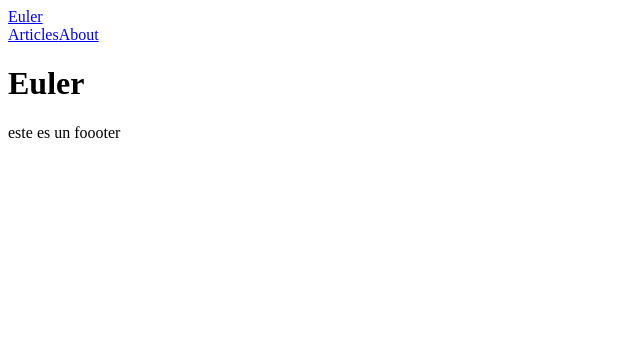
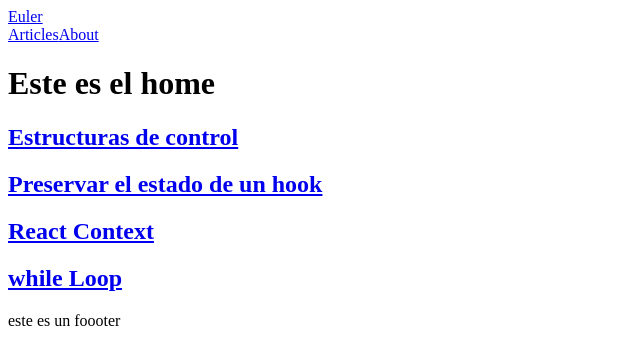
Before and after one commit to Hctor11/Euler, a Next.js app: page / in a window 1280 px wide. Shown: the top 364 px of the page, without its empty margins (0-640 px from the left). Built offline with nearby package versions, Linux system fonts and the light colour scheme.

Commit message:
created logic

```diff
--- a/app/layout.tsx
+++ b/app/layout.tsx
@@ -1,3 +1,4 @@
+import Link from "next/link";
 
 export default function RootLayout({
   children,
@@ -7,7 +8,9 @@ export default function RootLayout({
 
   const nav = (
     <div className="nav">
-      <a href="#">Euler</a>
+      <Link href='/'>
+        Euler
+      </Link>
       <div className="directories">
         <a href="#">Articles</a>
         <a href="#">About</a>
--- a/app/page.tsx
+++ b/app/page.tsx
@@ -1,6 +1,31 @@
+import fs from 'fs';
+import Link from 'next/link'
 
-export default function Home() {
+const getPostData = () => {
+  const folder = 'posts/'
+  const files = fs.readdirSync(folder);
+  const markdownPost = files.filter((file) => file.endsWith('.md'))
+  const slugs = markdownPost.map((file) => file.replace(".md", ''))
+
+  return slugs
+}
+
+const Home = () => {
+  const postMetaData = getPostData();
+  const postPreview = postMetaData.map( slug => (
+    <div>
+      <Link href={`/posts/${slug}`}>
+        <h2>{slug}</h2>
+      </Link>
+    </div>
+  ));
+
   return (
-    <h1>Euler</h1>
-  )
+    <div>
+      <h1>Este es el home</h1>
+      {postPreview}
+    </div>
+  );
 }
+
+export default Home;
--- a/package.json
+++ b/package.json
@@ -13,6 +13,7 @@
     "@types/node": "18.13.0",
     "@types/react": "18.0.28",
     "@types/react-dom": "18.0.10",
+    "markdown-to-jsx": "^7.1.9",
     "next": "13.1.6",
     "react": "18.2.0",
     "react-dom": "18.2.0",
```
Also changed, not shown: app/posts/[slug]/page.tsx (added, +24 -0 lines), 1 other file (tests, documents, lock files or other folders).
